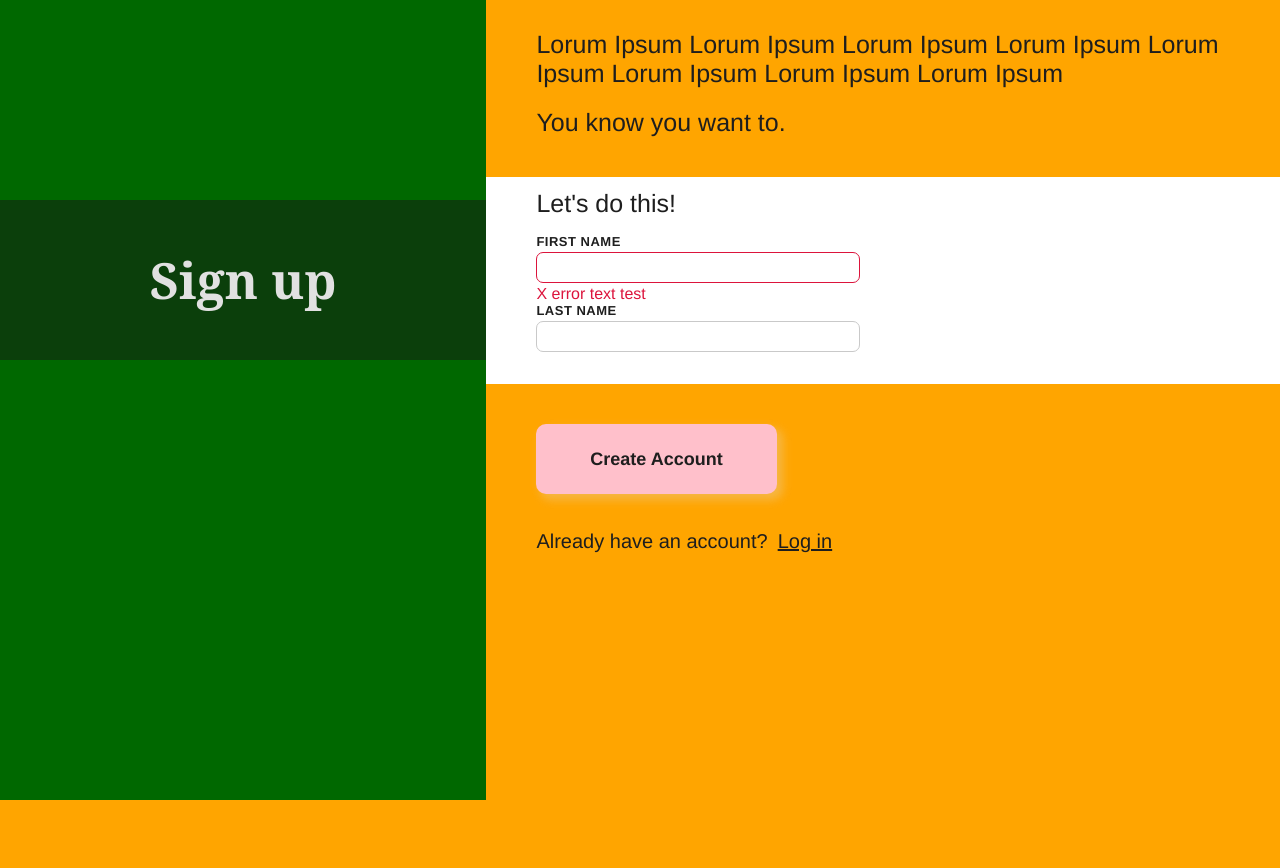
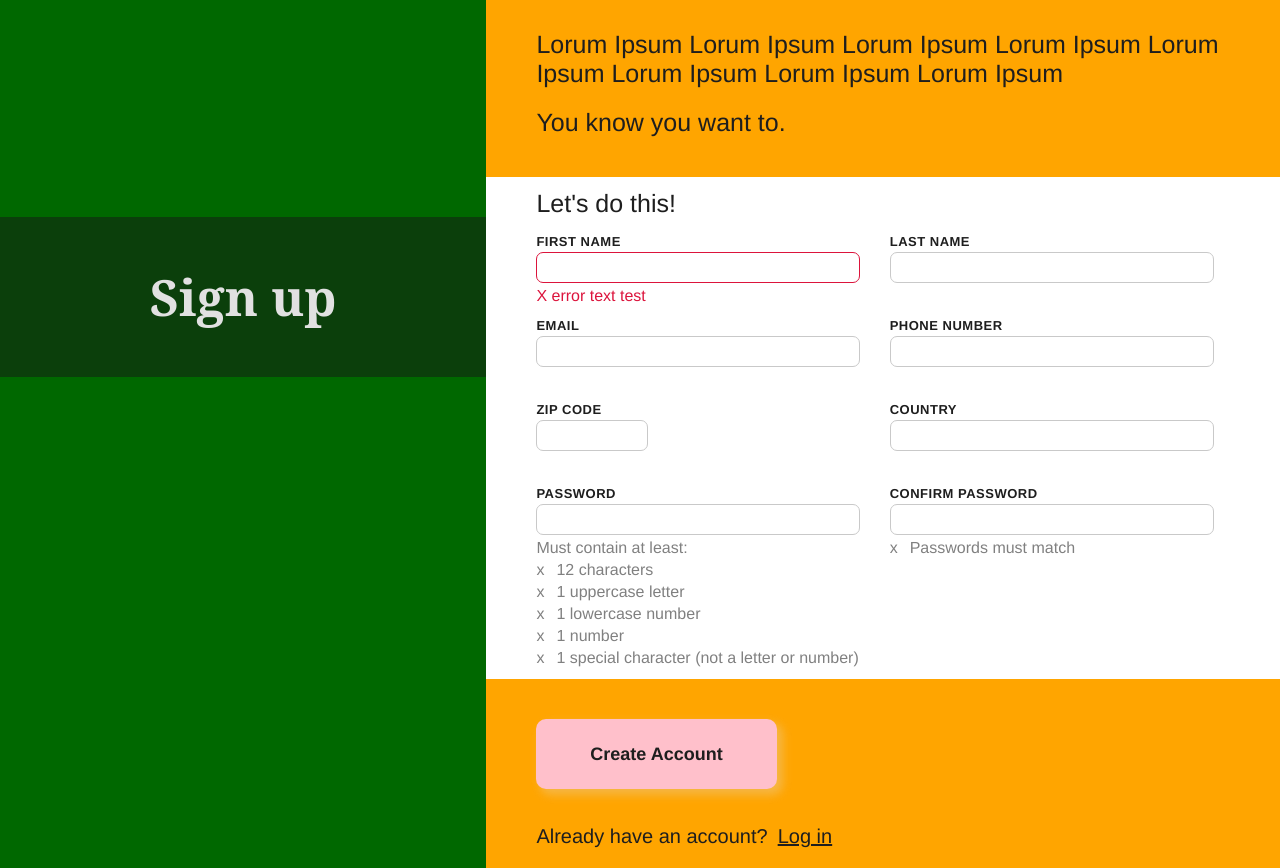
Before and after one commit to CutlerSheridan/form-validation-practice, a plain HTML site: page index.html in a window 1280 px wide. Before the commit the page ends 800 px from the top, so only its background shows below. Drawn offline with Linux system fonts and the light colour scheme.

Commit message:
0.1.0 Add all form fields; Make grid swap number of columns

```diff
--- a/index.html
+++ b/index.html
@@ -44,6 +44,56 @@
                             <span class="form-errorText">X error text test</span>
                         </label>
                     </div>
+                    <div class="form-inputGroup">
+                        <label for="email">
+                            <span class="form-label">EMAIL</span>
+                            <input type="email" class="form-input form-email" id="email" required="required">
+                            <span class="form-errorText">X email error text</span>
+                        </label>
+                    </div>
+                    <div class="form-inputGroup">
+                        <label for="phone">
+                            <span class="form-label">PHONE NUMBER</span>
+                            <input type="number" class="form-input form-phone" id="phone" min="10" required="required">
+                            <span class="form-errorText">X phone error text</span>
+                        </label>
+                    </div>
+                    <div class="form-inputGroup">
+                        <label for="zip">
+                            <span class="form-label">ZIP CODE</span>
+                            <input type="number" class="form-input form-zip" id="zip" min="00000" max="99999"
+                                required="required">
+                            <span class="form-errorText">X zip error</span>
+                        </label>
+                    </div>
+                    <div class="form-inputGroup">
+                        <label for="country">
+                            <span class="form-label">COUNTRY</span>
+                            <input type="text" class="form-input form-country" pattern="[\w\s-.']+" required="required">
+                            <span class="form-errorText">X country error</span>
+                        </label>
+                    </div>
+                    <div class="form-inputGroup">
+                        <label for="password">
+                            <span class="form-label">PASSWORD</span>
+                            <input type="password" class="form-input form-password" id="password" required="required">
+                            <span class="form-errorText form-passwordReq">Must contain at least:</span>
+                            <span class="form-errorText form-passwordReq">12 characters</span>
+                            <span class="form-errorText form-passwordReq">1 uppercase letter</span>
+                            <span class="form-errorText form-passwordReq">1 lowercase number</span>
+                            <span class="form-errorText form-passwordReq">1 number</span>
+                            <span class="form-errorText form-passwordReq">1 special character (not a letter or
+                                number)</span>
+                        </label>
+                    </div>
+                    <div class="form-inputGroup">
+                        <label for="confirmPassword">
+                            <span class="form-label">CONFIRM PASSWORD</span>
+                            <input type="password" class="form-input form-confirmPassword" id="confirmPassword"
+                                required="required">
+                            <span class="form-errorText form-passwordReq">Passwords must match</span>
+                        </label>
+                    </div>
                 </div>
             </form>
 
--- a/styles/style.css
+++ b/styles/style.css
@@ -29,6 +29,7 @@ body {
 @media only screen and (min-width: 700px) {
     .page-container {
         display: flex;
+        align-items: stretch;
     }
 }
 /* --- SPLASH START --- */
@@ -37,6 +38,13 @@ body {
     height: 100vh;
     background: rgb(0, 104, 0);
     color: rgb(225, 225, 225);
+}
+@media only screen and (min-width: 700px) {
+    .splash {
+        width: clamp(30rem, 38%, 60rem);
+        height: auto;
+        flex-shrink: 0;
+    }
 }
 .splash-banner {
     position: relative;
@@ -51,12 +59,6 @@ body {
 .splash-title {
     font-size: 5rem;
     font-family: Georgia, "Times New Roman", Times, serif;
-}
-@media only screen and (min-width: 700px) {
-    .splash {
-        width: clamp(30rem, 38%, 60rem);
-        flex-shrink: 0;
-    }
 }
 /* --- SPLASH END --- */
 
@@ -80,6 +82,16 @@ body {
 .form-intro {
     margin-bottom: 1.6rem;
 }
+.form-inputsContainer {
+    display: grid;
+    grid-template-columns: repeat(1, 1fr);
+    gap: 1.3rem;
+}
+@media only screen and (min-width: 600px) {
+    .form-inputsContainer {
+        grid-template-columns: repeat(2, 1fr);
+    }
+}
 .form-inputGroup {
     width: min-content;
     display: flex;
@@ -102,12 +114,29 @@ body {
 .form-input-invalid {
     border-color: var(--clr-error);
 }
+.form-zip {
+    width: 8ch;
+}
 .form-errorText {
-    margin-top: 0.2rem;
+    margin-top: 0.4rem;
     display: block;
     font-size: 1.6rem;
     color: var(--clr-error);
     visibility: hidden;
+}
+.form-passwordReq {
+    position: relative;
+    margin-left: 2rem;
+    color: grey;
+    visibility: visible;
+}
+.form-password + .form-passwordReq {
+    margin-left: 0;
+}
+.form-passwordReq:not(.form-password + .form-passwordReq)::before {
+    content: "x";
+    position: absolute;
+    left: -2rem;
 }
 .form-errorText-visible {
     visibility: visible;
```
Also changed, not shown: 1 other file.
